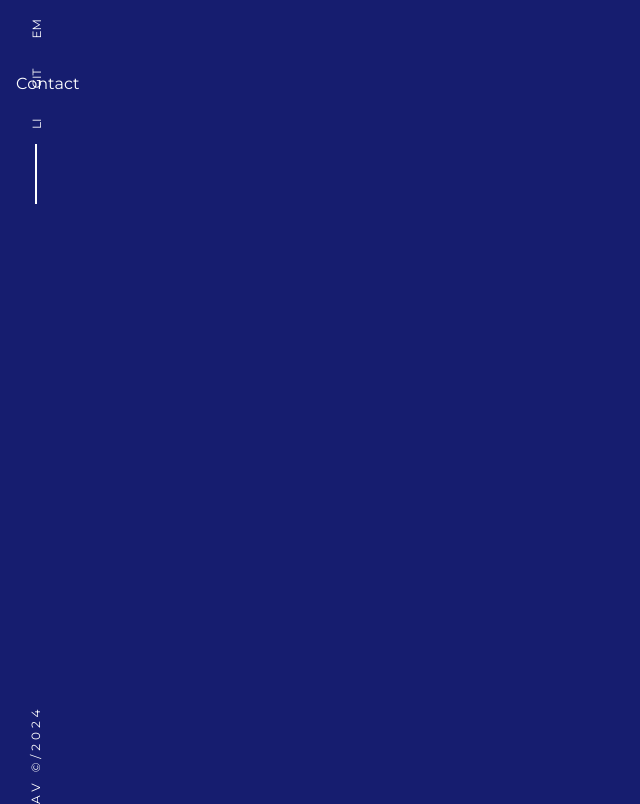
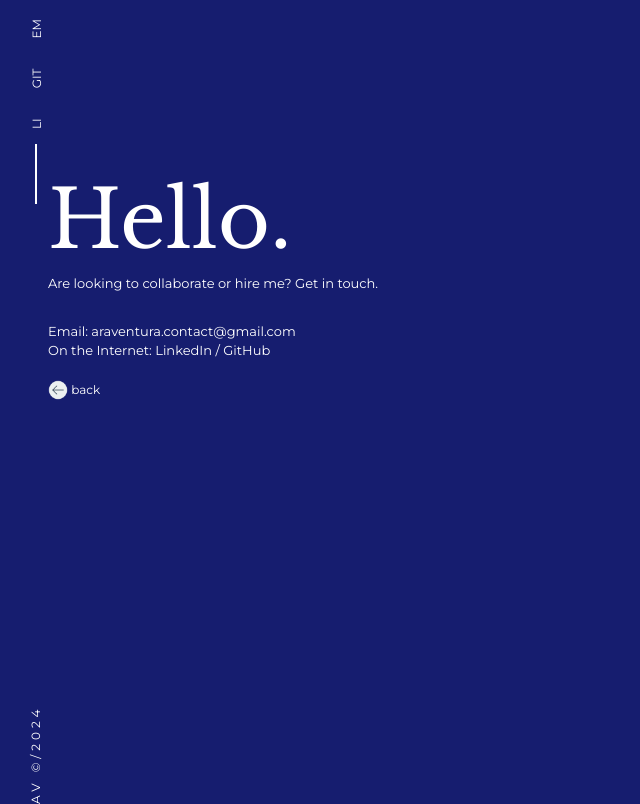
Before and after one commit to Araventura/portfolio-ara-ventura, a React (Vite) app: page /contact in a window 1280 px wide. Shown: the whole page, without its empty margins (0-640 px from the left). Built offline with nearby package versions, Linux system fonts and the light colour scheme.

Commit message:
contact skeleton, add a back button to home

```diff
--- a/src/App.scss
+++ b/src/App.scss
@@ -24,9 +24,26 @@ button {
 a {
   text-decoration: none;
   color: $primary-color-white;
+
+  &:hover {
+    text-decoration: none;
+    color: $primary-color-white;
+  }
 }
 
 a,
 button {
   cursor: pointer;
 }
+
+.back {
+  font-size: 12px;
+  transition: 0.3s;
+  & img {
+    width: 20px;
+  }
+
+  &:hover {
+    font-weight: 600;
+  }
+}
--- a/src/components/Contact/Contact.jsx
+++ b/src/components/Contact/Contact.jsx
@@ -1,7 +1,26 @@
 import React from "react";
+import "./Contact.scss";
+import { Link } from "react-router-dom";
+import Arrow from "../../assets/icons/left-arrow.png";
 
 function Contact() {
-  return <div>Contact</div>;
+  return (
+    <div className="contact">
+      <h1 className="contact__title">Hello.</h1>
+      <h4 className="contact__subtitle">
+        Are looking to collaborate or hire me? Get in touch.
+      </h4>
+      <p className="contact__email">
+        Email: <Link>araventura.contact@gmail.com</Link>
+      </p>
+      <p className="contact__socials">
+        On the Internet: <Link>LinkedIn</Link> / <Link>GitHub</Link>
+      </p>
+      <Link to={"/"} className="back">
+        <img src={Arrow} alt="left arrow" /> back
+      </Link>
+    </div>
+  );
 }
 
 export default Contact;
--- a/src/components/Contact/Contact.scss
+++ b/src/components/Contact/Contact.scss
@@ -0,0 +1,38 @@
+@use "../../styles/variables" as *;
+@use "../../styles/mixins" as *;
+@use "../../styles/fonts" as *;
+
+.contact {
+  padding: 100px 32px;
+
+  &__title {
+    font-family: "Libre";
+    font-size: 80px;
+  }
+
+  &__subtitle {
+    font-size: 13px;
+    margin-bottom: 30px;
+  }
+
+  &__email {
+    font-size: 13px;
+    margin-bottom: 0;
+
+    & :hover {
+      text-decoration: none;
+      color: $primary-color-white;
+      opacity: 0.5;
+    }
+  }
+
+  &__socials {
+    font-size: 13px;
+
+    & :hover {
+      text-decoration: none;
+      color: $primary-color-white;
+      opacity: 0.5;
+    }
+  }
+}
--- a/src/pages/Home/Home.jsx
+++ b/src/pages/Home/Home.jsx
@@ -15,9 +15,15 @@ function Home() {
         </h4>
       </div>
       <div className="home__bottom">
-        <Link className="home__bottom-text">WORK</Link>
-        <Link className="home__bottom-text">ABOUT</Link>
-        <Link className="home__bottom-text">CONTACT</Link>
+        <Link to={"/work"} className="home__bottom-text">
+          WORK
+        </Link>
+        <Link to={"/about"} className="home__bottom-text">
+          ABOUT
+        </Link>
+        <Link to={"/contact"} className="home__bottom-text">
+          CONTACT
+        </Link>
       </div>
     </div>
   );
```
Also changed, not shown: src/assets/icons/left-arrow.png (added).
